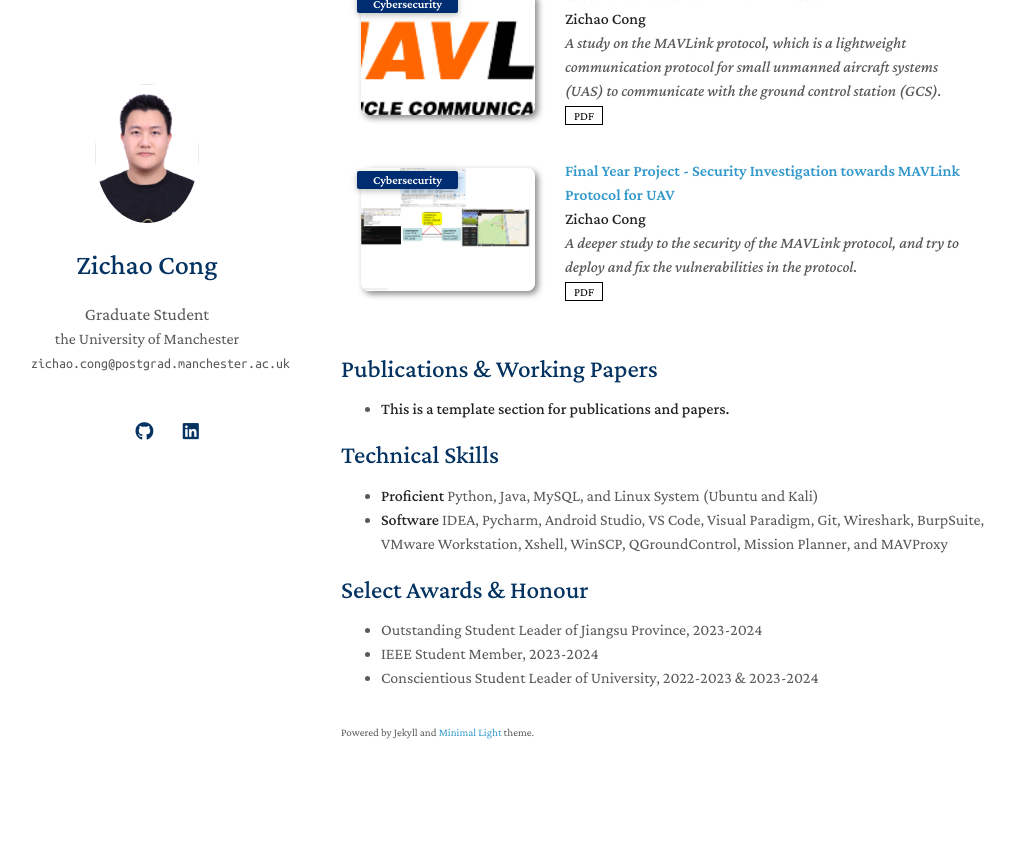
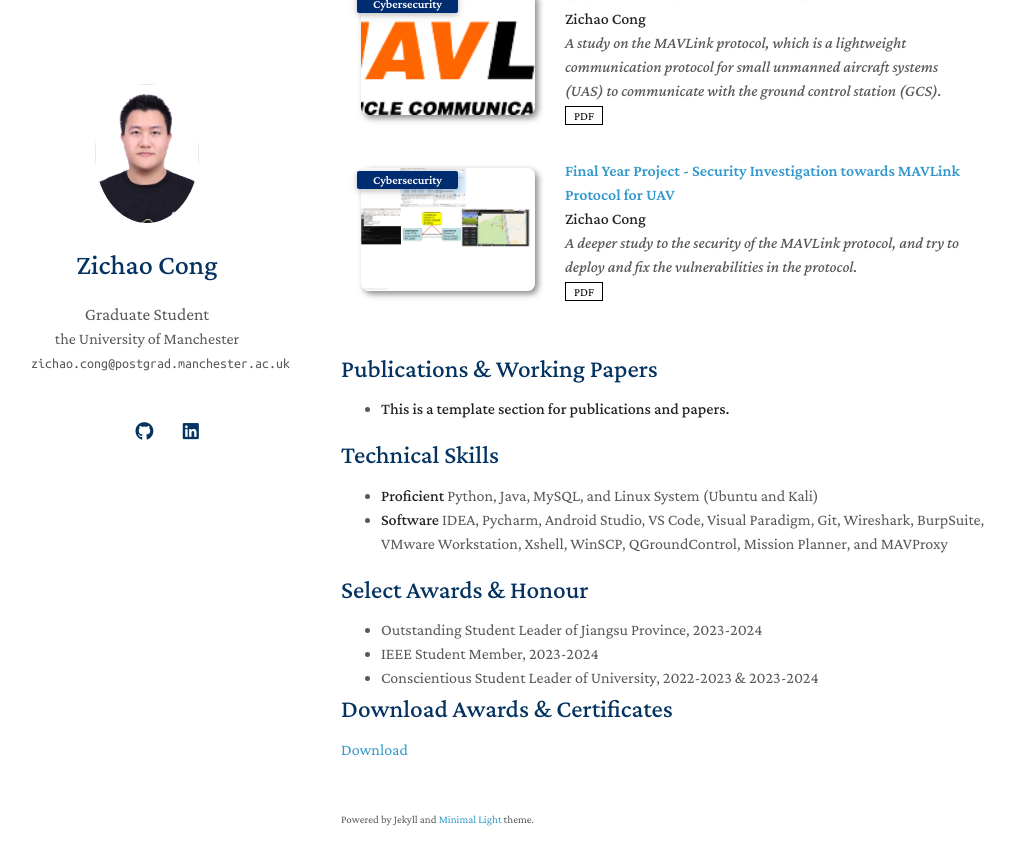
Before and after one commit to LeonardCong/LeonardCong.github.io, a Jekyll site: the page built from index.md, in a window 1280 px wide and 900 px high, scrolled down 878 px. Shown: the top 865 px of the window, without its empty margins (129-1144 px from the left). Built offline with Jekyll 4.4.1, drawn with Linux system fonts in a browser that asks for light colours; nearby versions of some CDN libraries; a style sheet for code colours, icons or effects is not loaded; our own code applies the rules of GitHub Pages for plain Markdown files; before the commit the page ends 1691 px from its top, so only the background shows below that.

Commit message:
Update services.md
Add a download awards button.

```diff
--- a/_includes/services.md
+++ b/_includes/services.md
@@ -5,3 +5,8 @@
   <li>IEEE Student Member, 2023-2024</li>
   <li>Conscientious Student Leader of University, 2022-2023 & 2023-2024</li>
 </ul>
+
+
+## Download Awards & Certificates
+
+<a href="/assets/files/attachment.pdf" class="button">Download</a>
```
